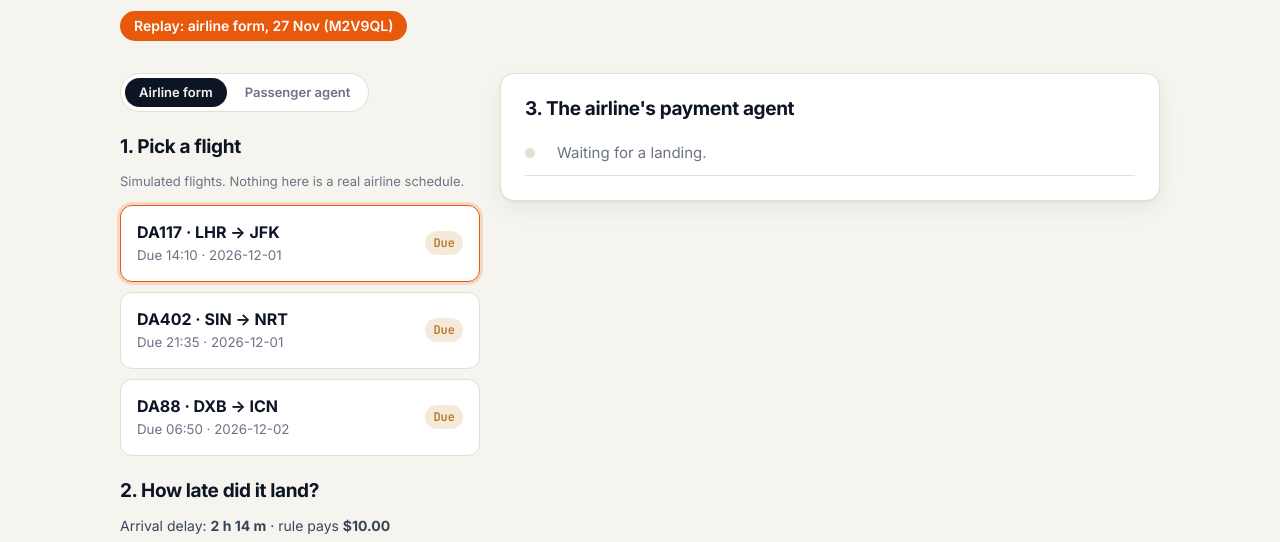
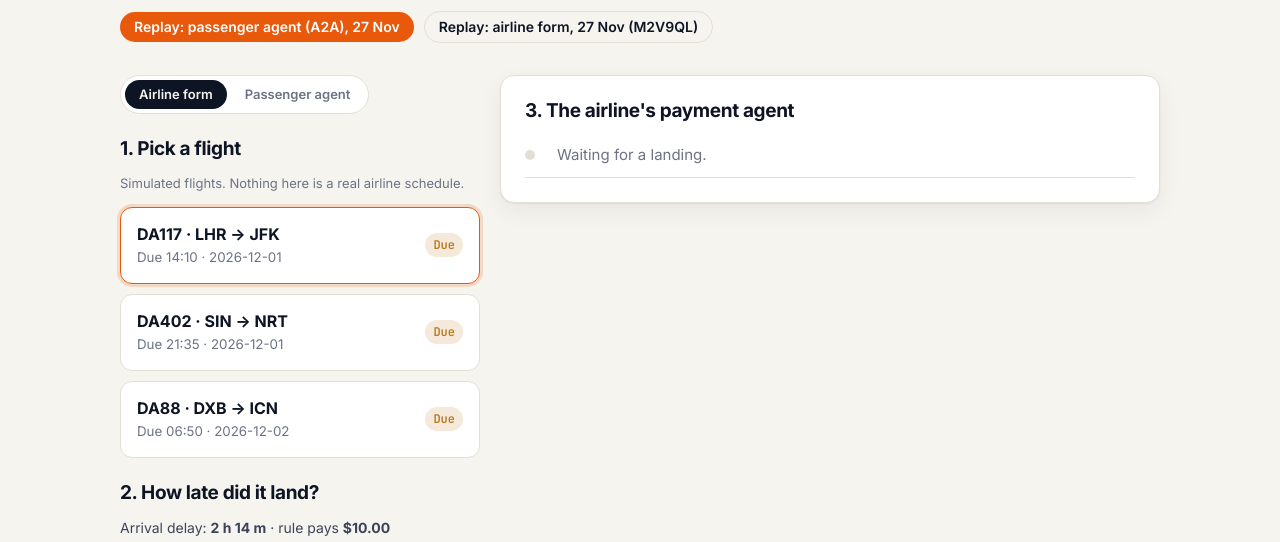
Before and after one commit to 0xvikram/landed, a website: page web/demo.html in a window 1280 px wide. Shown: the part 257-799 px from the top of the page. Drawn offline with Linux system fonts and the light colour scheme.

Commit message:
Real A2A payment through HSP; AI intake live; replay plays it first
- Paid A2A run: passenger agent signed, reserveWithClaim on V2, HSP paid 10.001 test USDC on Base Sepolia to the signer, receipt on V2.
- AI intake on Groq openai/gpt-oss-120b (llama-3.3-70b-versatile is not available to this key); model and prompt hash travel with the claim.
- replay.json: A2A run first, M2V9QL second. Land button starts disabled until the agent answers.

Co-Authored-By: Claude Opus 5.5 <noreply@anthropic.com>

```diff
--- a/agent/intake.ts
+++ b/agent/intake.ts
@@ -4,7 +4,7 @@
 import { createHash } from "node:crypto";
 import { readFileSync } from "node:fs";
 
-export const INTAKE_MODEL = process.env.GROQ_MODEL ?? "llama-3.3-70b-versatile";
+export const INTAKE_MODEL = process.env.GROQ_MODEL ?? "openai/gpt-oss-120b";
 export const INTAKE_PROMPT = readFileSync(new URL("./prompts/intake.md", import.meta.url), "utf8");
 export const INTAKE_PROMPT_SHA256 = createHash("sha256").update(INTAKE_PROMPT).digest("hex");
 const GROQ_URL = "https://api.groq.com/openai/v1/chat/completions";
--- a/scripts/build-replay.mjs
+++ b/scripts/build-replay.mjs
@@ -12,6 +12,7 @@ async function receipt(chainId, hash) {
   return r.result;
 }
 
+const NET = { 11155111: "Ethereum Sepolia", 84532: "Base Sepolia" };
 const ist = (t) => `2026-11-27T${t}+05:30`;
 const m2v9ql = (() => {
   const ev = (t, e) => ({ at: new Date(ist(t)).toISOString(), ...e });
@@ -62,7 +63,7 @@ function fromLog(path) {
     id: `${start.at.slice(0, 10)}-a2a`,
     mode: "a2a",
     button: `Replay: passenger agent (A2A), ${day.replace(/ \d{4}$/, "")}`,
-    banner: `Replay of a real HSP payment made on ${day}: the passenger's agent signed the claim, the airline's agent verified it and paid that wallet ($${r.amountUsd} test USDC on Ethereum Sepolia). The links are live.`,
+    banner: `Replay of a real HSP payment made on ${day}: the passenger's agent signed the claim, the airline's agent verified it and paid that wallet ($${r.amountUsd} test USDC on ${NET[Number(r.chainId)] ?? "chain " + r.chainId}). The links are live.`,
     source: `The airline agent server's own event log for this run (${path.split("/").pop()}).`,
     policy: { version: "v2", address: start.policy },
     form: { flight: start.flight, date: start.date, delayMinutes: start.delayMinutes, bookingRef: "(hashed)", passengerAgent: claim.claim.payTo },
--- a/web/demo.html
+++ b/web/demo.html
@@ -48,7 +48,7 @@
       <p class="note">Leave the demo wallet, or paste a test wallet of your own. Never a real booking.</p>
       </div>
 
-      <button class="btn" id="land" style="margin-top:18px;width:100%;justify-content:center">Land the flight</button>
+      <button class="btn" id="land" style="margin-top:18px;width:100%;justify-content:center" disabled>Land the flight</button>
     </aside>
 
     <section style="padding:0">
--- a/web/demo.js
+++ b/web/demo.js
@@ -140,7 +140,8 @@
       return addLine(s.ok ? (s.stage === "sign" ? "Approved by a person at the airline: sign" : "Approved by a person at the airline: send") : `Declined at "${esc(s.stage)}"`, s.ok ? "done" : "fail", "", s.at);
     }
     if (s.step === "claim") {
-      addLine(`Airline agent received the passenger agent's signed claim`, "done", "", s.at, claimJson(s.claim, s.signature));
+      const ai = s.intake?.model ? `fields read from the passenger's message by ${esc(s.intake.model)} (prompt sha256 ${esc(String(s.intake.promptSha256).slice(0, 12))}…), confirmed by the passenger before signing` : "";
+      addLine(`Airline agent received the passenger agent's signed claim`, "done", ai, s.at, claimJson(s.claim, s.signature));
       return addLine(`Signature verified: payTo = signer <span class="pill">${esc(short(s.signer))}</span>`, "done", "", s.at);
     }
     if (s.step === "done") {
--- a/web/replay.json
+++ b/web/replay.json
@@ -1,6 +1,162 @@
 {
- "generated": "2026-11-27T10:03:53.648Z",
+ "generated": "2026-11-27T10:22:37.381Z",
  "runs": [
+  {
+   "id": "2026-11-27-a2a",
+   "mode": "a2a",
+   "button": "Replay: passenger agent (A2A), 27 Nov",
+   "banner": "Replay of a real HSP payment made on 27 Nov 2026: the passenger's agent signed the claim, the airline's agent verified it and paid that wallet ($10.00 test USDC on Base Sepolia). The links are live.",
+   "source": "The airline agent server's own event log for this run (a2a-paid-2026-11-27-a5c3472c.jsonl).",
+   "policy": {
+    "version": "v2",
+    "address": "0xac5f455d7e59933781680b4fb0217e111f4961ef"
+   },
+   "form": {
+    "flight": "DA117",
+    "date": "2026-12-01",
+    "delayMinutes": 134,
+    "bookingRef": "(hashed)",
+    "passengerAgent": "0x18ed863387D8a27e6bdFDBA5bAE5FfCf0eEbC7FA"
+   },
+   "signedAt": "2026-11-27T10:21:24.304Z",
+   "events": [
+    {
+     "at": "2026-11-27T10:21:24.304Z",
+     "step": "start",
+     "mode": "hsp",
+     "policy": "0xac5f455d7e59933781680b4fb0217e111f4961ef",
+     "flight": "DA117",
+     "date": "2026-12-01",
+     "delayMinutes": 134,
+     "passenger": "0x18ed863387D8a27e6bdFDBA5bAE5FfCf0eEbC7FA",
+     "a2a": true
+    },
+    {
+     "at": "2026-11-27T10:21:24.304Z",
+     "step": "claim",
+     "claim": {
+      "flight": "DA117",
+      "date": "2026-12-01",
+      "bookingKey": "0x49e82f20380c8fc6ad4c338d545b5c70226ccf7dcad2ec4bc660f909fd3d4e37",
+      "delayMinutes": 134,
+      "payTo": "0x18ed863387D8a27e6bdFDBA5bAE5FfCf0eEbC7FA",
+      "deadline": 1795776684,
+      "nonce": "99836129507390263905625926466912697729"
+     },
+     "signature": "0xdf86f6e6648dd88d0f2fe7e93d3dc46ea0981005ae6e21396218c2bda5a139c710b88d88b3c5aae13328ac38dc59d7918cd485a26e2130a3f5645109394369401b",
+     "signer": "0x18ed863387D8a27e6bdFDBA5bAE5FfCf0eEbC7FA",
+     "intake": {
+      "model": "openai/gpt-oss-120b",
+      "promptSha256": "646174858c1d3b4a5f18e9412c4efc1c30ced0aa616bc28fd010b6ce2ad7e6c6"
+     }
+    },
+    {
+     "at": "2026-11-27T10:21:27.975Z",
+     "step": "checked",
+     "amountUsd": "10.00",
+     "delayMinutes": 134
+    },
+    {
+     "at": "2026-11-27T10:21:30.308Z",
+     "step": "reserved",
+     "tx": "0xf6d23e9a54806e6b114f66a4e88e6f1c3242556acb78aab9ce7a79ca09641032",
+     "viaClaim": true
+    },
+    {
+     "at": "2026-11-27T10:21:31.991Z",
+     "step": "order",
+     "flowId": "a5c3472c-dff5-4d5a-ac3f-26b0be831218",
+     "paymentRequestId": "landed-49e82f20380c8fc6"
+    },
+    {
+     "at": "2026-11-27T10:21:34.242Z",
+     "step": "prepared",
+     "tokenTotalRaw": "10001000",
+     "quoteExpiresAt": "2026-11-27T10:26:33Z"
+    },
+    {
+     "at": "2026-11-27T10:21:34.243Z",
+     "step": "approval",
+     "approval": {
+      "payTo": "0x18ed863387D8a27e6bdFDBA5bAE5FfCf0eEbC7FA",
+      "payer": "0x92742A4C1E116281808ECFeb0Cc443B083B34B7e",
+      "amountUsd": "10.00",
+      "tokenTotalRaw": "10001000",
+      "stage": "sign",
+      "network": "base-sepolia",
+      "chainId": 84532
+     }
+    },
+    {
+     "at": "2026-11-27T10:21:34.884Z",
+     "step": "approved",
+     "stage": "sign",
+     "ok": true
+    },
+    {
+     "at": "2026-11-27T10:21:34.885Z",
+     "step": "signed"
+    },
+    {
+     "at": "2026-11-27T10:21:36.326Z",
+     "step": "approval",
+     "approval": {
+      "payTo": "0x18ed863387D8a27e6bdFDBA5bAE5FfCf0eEbC7FA",
+      "payer": "0x92742A4C1E116281808ECFeb0Cc443B083B34B7e",
+      "amountUsd": "10.00",
+      "tokenTotalRaw": "10001000",
+      "stage": "submit",
+      "network": "base-sepolia",
+      "chainId": 84532
+     }
+    },
+    {
+     "at": "2026-11-27T10:21:36.704Z",
+     "step": "approved",
+     "stage": "submit",
+     "ok": true
+    },
+    {
+     "at": "2026-11-27T10:21:37.741Z",
+     "step": "submitted"
+    },
+    {
+     "at": "2026-11-27T10:21:39.545Z",
+     "step": "status",
+     "status": "payment-submitted"
+    },
+    {
+     "at": "2026-11-27T10:21:56.254Z",
+     "step": "status",
+     "status": "payment-included"
+    },
+    {
+     "at": "2026-11-27T10:22:13.127Z",
+     "step": "status",
+     "status": "payment-safe"
+    },
+    {
+     "at": "2026-11-27T10:22:17.200Z",
+     "step": "settled",
+     "tx": "0x4cae2562efc31a5bc90721a8faaaafa428269d0f7b851831b94bbe494cfb2d4e",
+     "settlementTx": "0x508af3a1fbc2594814a0d7da08528df3aafd5349bb4130a3049f34f30f2e398b",
+     "chainId": "84532"
+    },
+    {
+     "at": "2026-11-27T10:22:17.201Z",
+     "step": "done",
+     "result": {
+      "ok": true,
+      "bookingKey": "0x49e82f20380c8fc6ad4c338d545b5c70226ccf7dcad2ec4bc660f909fd3d4e37",
+      "amountUsd": "10.00",
+      "settlementTx": "0x508af3a1fbc2594814a0d7da08528df3aafd5349bb4130a3049f34f30f2e398b",
+      "chainId": "84532",
+      "receiptTx": "0x4cae2562efc31a5bc90721a8faaaafa428269d0f7b851831b94bbe494cfb2d4e",
+      "flowId": "a5c3472c-dff5-4d5a-ac3f-26b0be831218"
+     }
+    }
+   ]
+  },
   {
    "id": "2026-11-27-M2V9QL",
    "mode": "form",
```
Also changed, not shown: SUBMISSION.md (+5 -4 lines), README.md, 1 other file.
